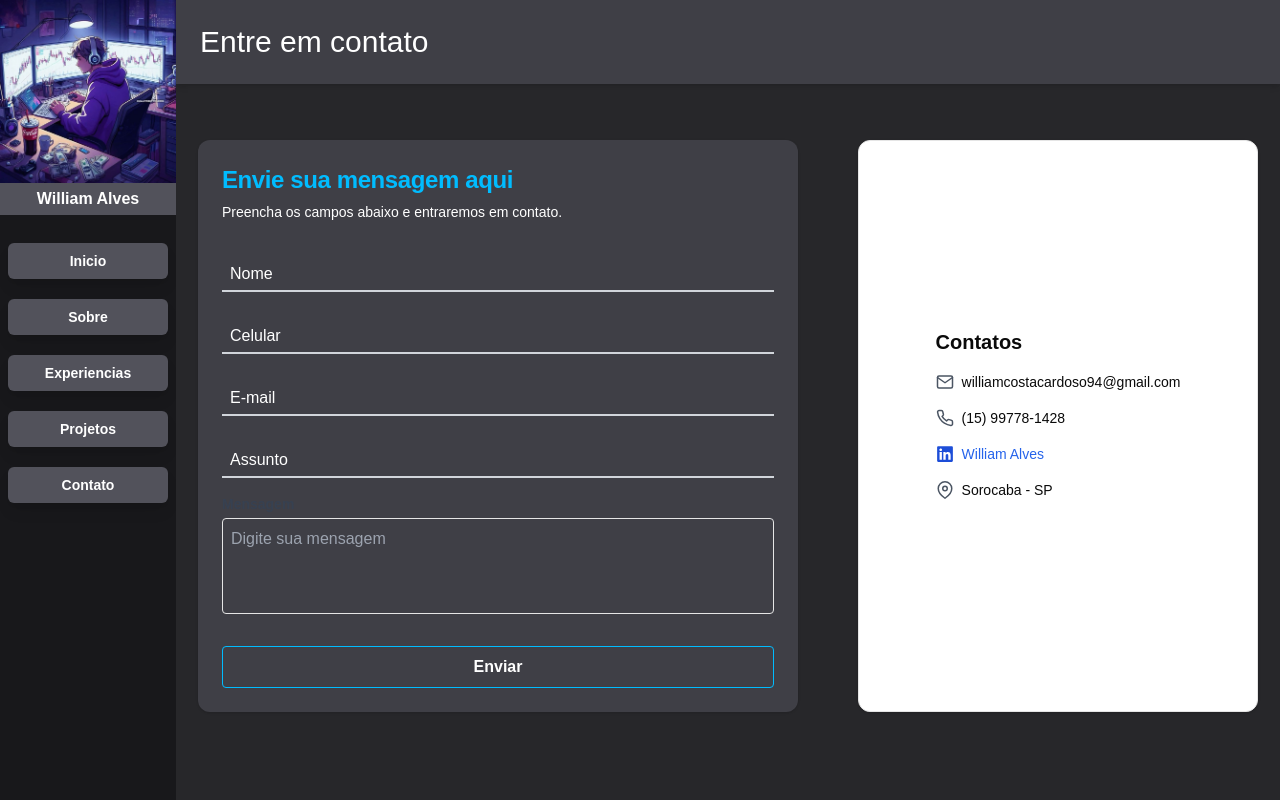
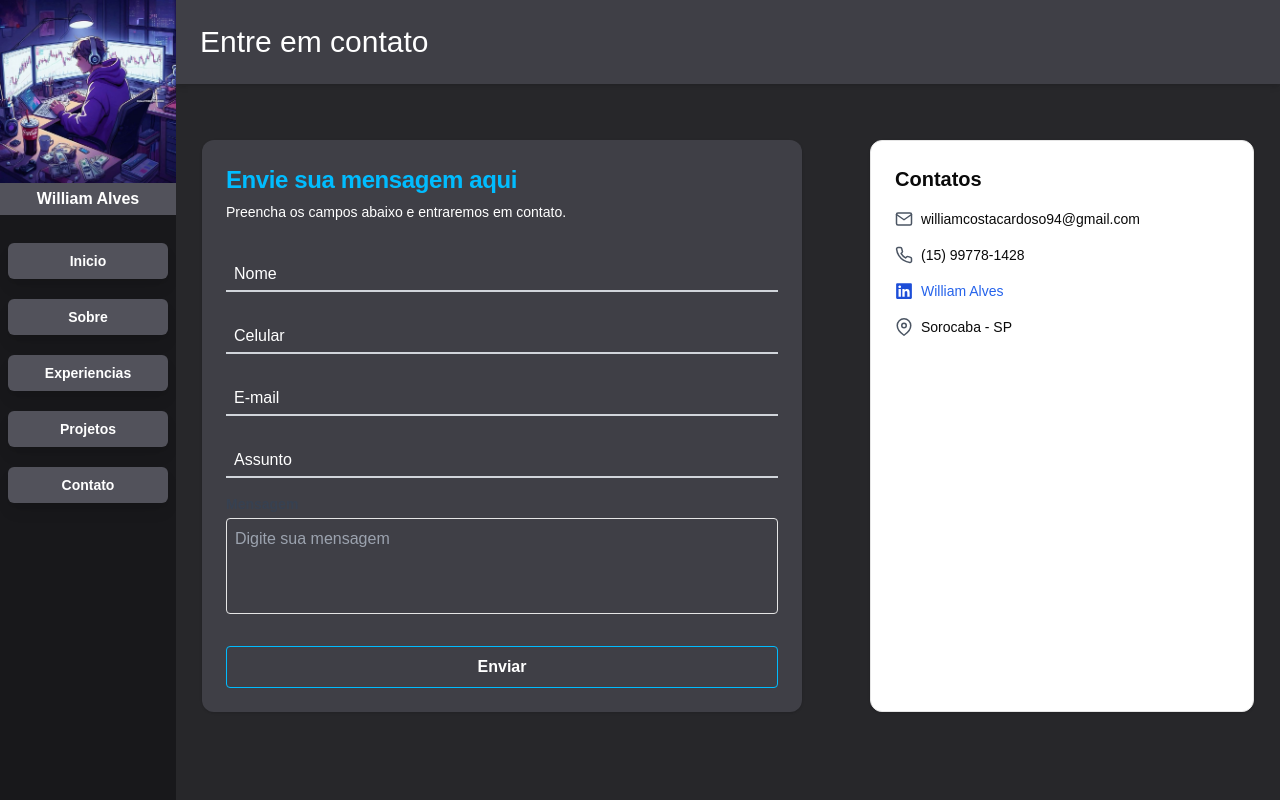
Before and after one commit to williamalves94/new-portfolio-reactjs, a Next.js app: page /contact in a window 1280 px wide. Built offline with nearby package versions, Linux system fonts and the light colour scheme.

Commit message:
fix: corrindo erro de envio de email

```diff
--- a/src/app/contact/page.jsx
+++ b/src/app/contact/page.jsx
@@ -75,7 +75,7 @@ export default function ContactPage() {
                     <input
                       type="tel"
                       id="celular"
-                      name="celular"
+                      name="phone"
                       placeholder=" "
                       required
                       className="peer w-full border-0 border-b-2 border-gray-300 bg-transparent px-2 pt-4 pb-1 text-white placeholder-transparent focus:border-cyanBlue focus:outline-none"
@@ -107,9 +107,9 @@ export default function ContactPage() {
 
                   <div className="relative w-full">
                     <input
-                      type="email"
+                      type="text"
                       id="assunto"
-                      name="assunto"
+                      name="subject"
                       placeholder=" "
                       required
                       className="peer w-full border-0 border-b-2 border-gray-300 bg-transparent px-2 pt-4 pb-1 text-white placeholder-transparent focus:border-cyanBlue focus:outline-none"
@@ -127,6 +127,7 @@ export default function ContactPage() {
                       Mensagem
                     </label>
                     <textarea
+                      type="text"
                       name="message"
                       id="mensagem"
                       placeholder="Digite sua mensagem"
@@ -145,8 +146,10 @@ export default function ContactPage() {
             </Card>
 
             {/* Contatos */}
-            <Card className="w-[400px] h-[auto] flex items-center justify-center">
-              <CardContent>
+            <Card className="w-full max-w-sm h-auto p-6 flex flex-col items-start overflow-auto">
+
+
+              <CardContent className="p-0 w-full">
                 <h2 className="text-xl font-bold mb-4">Contatos</h2>
                 <ul className="space-y-4 text-sm">
                   <li className="flex items-center gap-2">
@@ -175,6 +178,7 @@ export default function ContactPage() {
                 </ul>
               </CardContent>
             </Card>
+
           </div>
         </div>
       </div>
```
